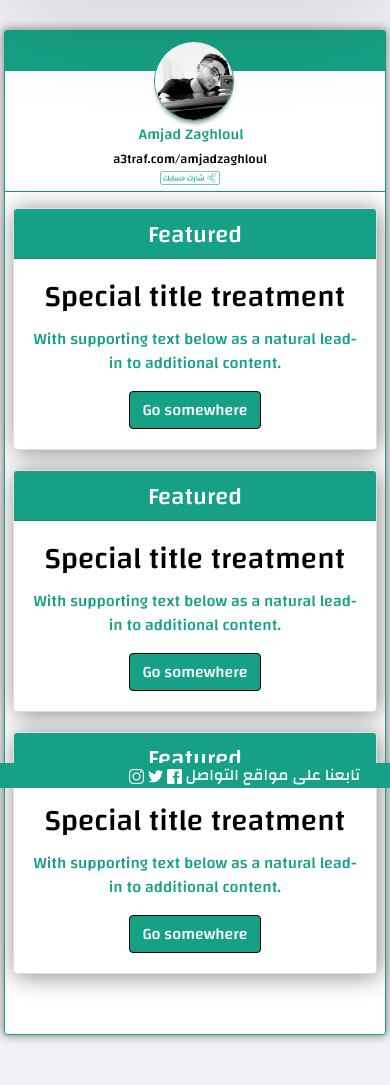
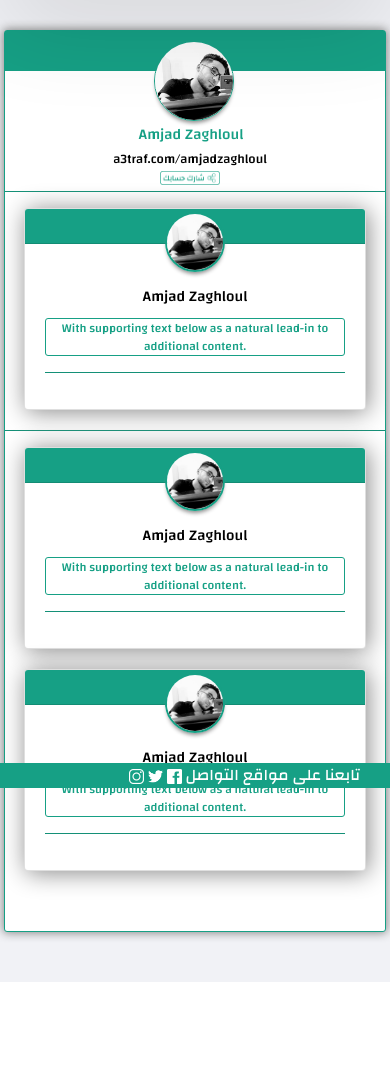
Before and after one commit to amjadzaghloul/a3traf-project, a Flask app: page /messages in a window 390 px wide. Shown: the part 56-1141 px from the top of the page. After the commit the page ends 1038 px from the top, so only its background shows below. Run offline with Flask 2, Linux system fonts and the light colour scheme; some libraries are stand-ins or nearby versions.

Commit message:
messages page is reade

```diff
--- a/project/static/css/myStyle.css
+++ b/project/static/css/myStyle.css
@@ -142,6 +142,24 @@ hr{
 .shareLink{
     font-size: 20px
 }
+.postImg{
+    width: 80px;
+    border-radius: 50%;
+    border: solid 2px #16a085;
+    margin-top: -60px;
+    box-shadow: 0 4px 4px -2px #888888;
+}
+
+.postUser{
+}
+.postUserText{
+    border: solid .5px #16a085;
+    border-radius: 3px
+}
+.card-body hr{
+    width: 100%;
+    height: .1px
+}
 
 @media screen and (max-width: 990px){
 
@@ -234,5 +252,21 @@ hr{
     width: 60px;
     margin-top: -20px
     }
+    .postUser{
+    font-size: 15px
+    }
+    .postUserText{
+    font-size: 12px
+    }
+    .cardHeader{
+    height: 35px
+    }
+    .postImg{
+    width: 60px;
+    margin-top: -70px;
+    }
+    .cardPost{
+    width: 90%
+    }
 
 }
--- a/project/templates/messages.html
+++ b/project/templates/messages.html
@@ -63,32 +63,36 @@
     <hr>
     <div class="card cardPost">
       <div class="card-header cardHeader">
-        <h4> Featured </h4>
       </div>
+
       <div class="card-body">
-        <h5 class="card-title">Special title treatment</h5>
-        <p class="card-text">With supporting text below as a natural lead-in to additional content.</p>
-        <a href="#" class="btn btn-primary" style="background-color:#16a085; border-color: black ;">Go somewhere</a>
+          <img class="postImg" src="{{ url_for('static', filename='img/Dy7NqKQXQAERM22.jpg') }}">
+        <h5 class="card-title postUser">Amjad Zaghloul</h5>
+        <p class="card-text postUserText">With supporting text below as a natural lead-in to additional content.</p>
+          <hr>
+      </div>
+    </div>
+    <hr>
+    <div class="card cardPost">
+      <div class="card-header cardHeader">
+      </div>
+
+      <div class="card-body">
+          <img class="postImg" src="{{ url_for('static', filename='img/Dy7NqKQXQAERM22.jpg') }}">
+        <h5 class="card-title postUser">Amjad Zaghloul</h5>
+        <p class="card-text postUserText">With supporting text below as a natural lead-in to additional content.</p>
+          <hr>
       </div>
     </div>
     <div class="card cardPost">
       <div class="card-header cardHeader">
-        <h4> Featured </h4>
       </div>
+
       <div class="card-body">
-        <h5 class="card-title">Special title treatment</h5>
-        <p class="card-text">With supporting text below as a natural lead-in to additional content.</p>
-        <a href="#" class="btn btn-primary" style="background-color:#16a085; border-color: black ;">Go somewhere</a>
-      </div>
-    </div>
-    <div class="card cardPost">
-      <div class="card-header cardHeader">
-        <h4> Featured </h4>
-      </div>
-      <div class="card-body">
-        <h5 class="card-title">Special title treatment</h5>
-        <p class="card-text">With supporting text below as a natural lead-in to additional content.</p>
-        <a href="#" class="btn btn-primary" style="background-color:#16a085; border-color: black ;">Go somewhere</a>
+          <img class="postImg" src="{{ url_for('static', filename='img/Dy7NqKQXQAERM22.jpg') }}">
+        <h5 class="card-title postUser">Amjad Zaghloul</h5>
+        <p class="card-text postUserText">With supporting text below as a natural lead-in to additional content.</p>
+          <hr>
       </div>
     </div>
 </div>
```
